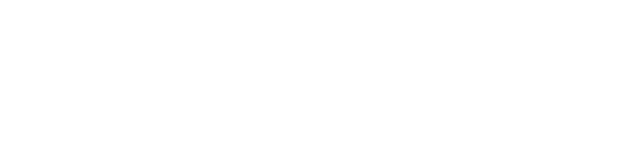
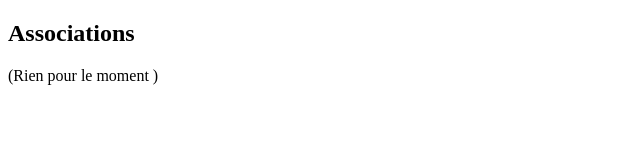
Before and after one commit to Octavio945/git-mon-cv1, a plain HTML site: page index.html in a window 1280 px wide. Shown: the whole page, without its empty margins (0-640 px from the left). Drawn offline with Linux system fonts and the light colour scheme.

Commit message:
Mise en place de la section association

```diff
--- a/index.html
+++ b/index.html
@@ -7,6 +7,7 @@
     <title>Document</title>
 </head>
 <body>
-
+    <h2>Associations </h2>
+    <p>(Rien pour le moment )</p>
 </body>
 </html>
```
